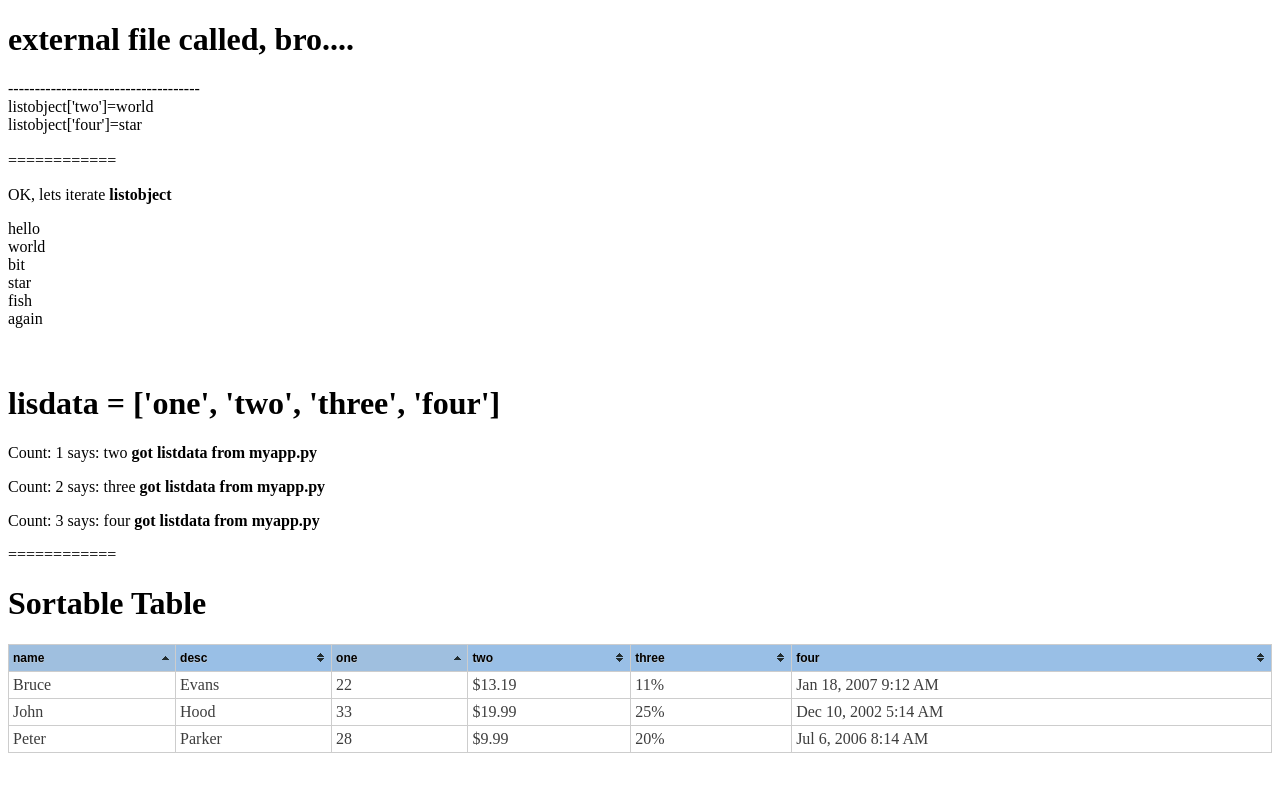
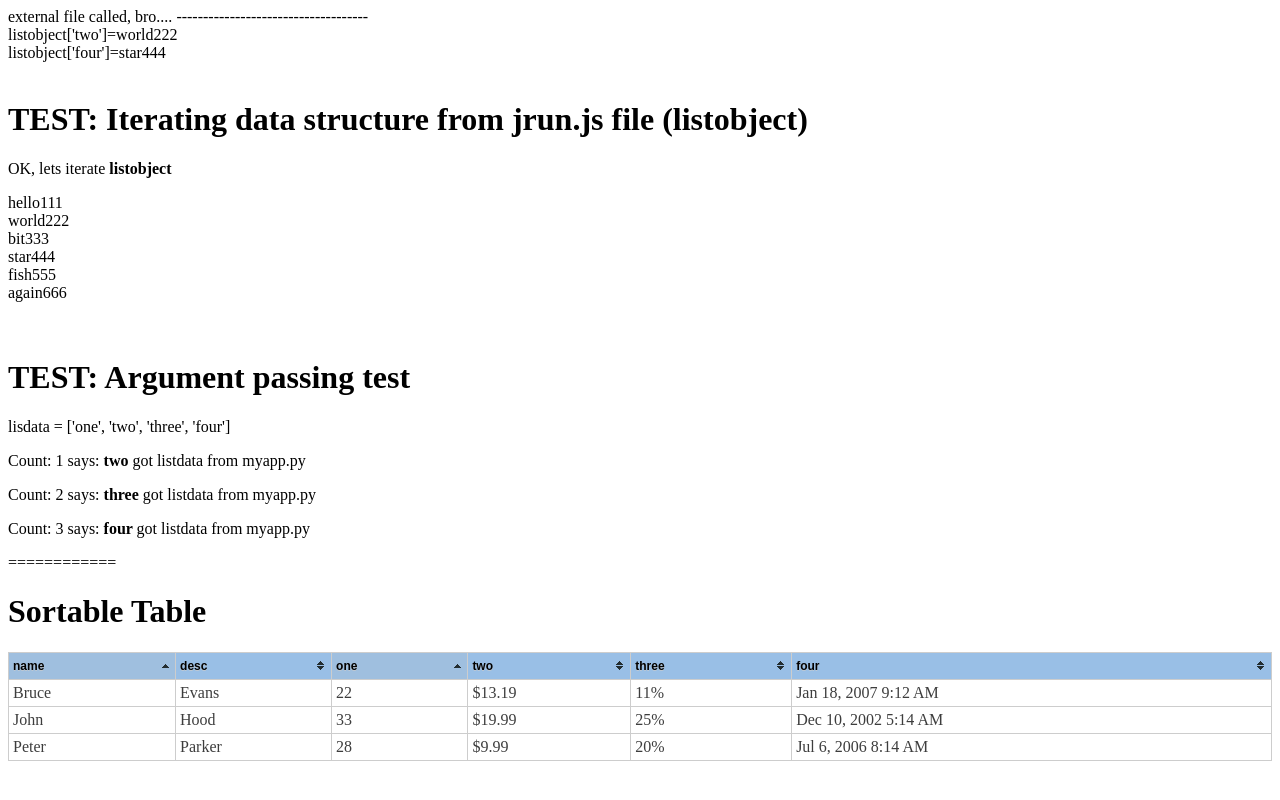
Before and after one commit to j2abro/crowdsec, a Flask app: page /idealist/ in a window 1280 px wide. Run offline with Flask 2, Linux system fonts and the light colour scheme; some libraries are stand-ins or nearby versions.

Commit message:
testing templates

```diff
--- a/static/jrun.js
+++ b/static/jrun.js
@@ -1,13 +1,13 @@
 /*
 setTimeout(function() { alert("OK, later, show this"); }, 200);
 */
-document.write("<h1>external file called, bro....</h1>");
+document.write("external file called, bro....");
 
 var listobject = {
-	one: "hello",
-	two: "world",
-	three: "bit",
-	four: "star",
-	five: "fish",
-	six: "again"
+	one: "hello111",
+	two: "world222",
+	three: "bit333",
+	four: "star444",
+	five: "fish555",
+	six: "again666"
 };
--- a/templates/idealist.html
+++ b/templates/idealist.html
@@ -1,5 +1,6 @@
 <!doctype html>
-<title></title>
+<html>
+<head>
 
 <title>Idealist</title>
 <link rel=stylesheet type=text/css href="{{ url_for('static', filename='theme.blue.css') }}">
@@ -7,7 +8,8 @@
 <script type=text/javascript src="{{ url_for('static', filename='jquery.tablesorter.min.js') }}"></script>
 <script type=text/javascript src="{{ url_for('static', filename='jrun.js') }}"></script>
 
-
+</head>
+<body>
 <script>
 document.write(" ------------------------------------<br>"); // SO THE FOLLOWING doesn't work from ext .js file
 document.write("listobject['two']=" + listobject['two'] + "<br>");
@@ -21,7 +23,7 @@ document.write(list[i] + "<br>");
 */
 </script>
 <br>
-============
+<h1>TEST: Iterating data structure from jrun.js file (listobject)</h1>
 <script>
 document.write("<p>OK, lets iterate <b>listobject</b></p>");
 for (var d in listobject) {
@@ -31,9 +33,10 @@ for (var d in listobject) {
 <br><br>
 {% if listdata %}
 
-<h1>lisdata = {{ listdata }}</h1>
+<h1>TEST: Argument passing test</h1>
+lisdata = {{ listdata }}<br>
 {% for i in range(1,4) %}
-<p>Count: {{i}} says: {{ listdata[i] }} <b> got listdata from myapp.py</b></p>
+<p>Count: {{i}} says: <b> {{ listdata[i] }} </b> got listdata from myapp.py</p>
 {% endfor %}
 {% else %}
 <h2>listdata == None</h2>
@@ -100,8 +103,5 @@ $(function() {
 </table>
 
 
-
-
-
-
-<br>
+</body>
+</html>
```
